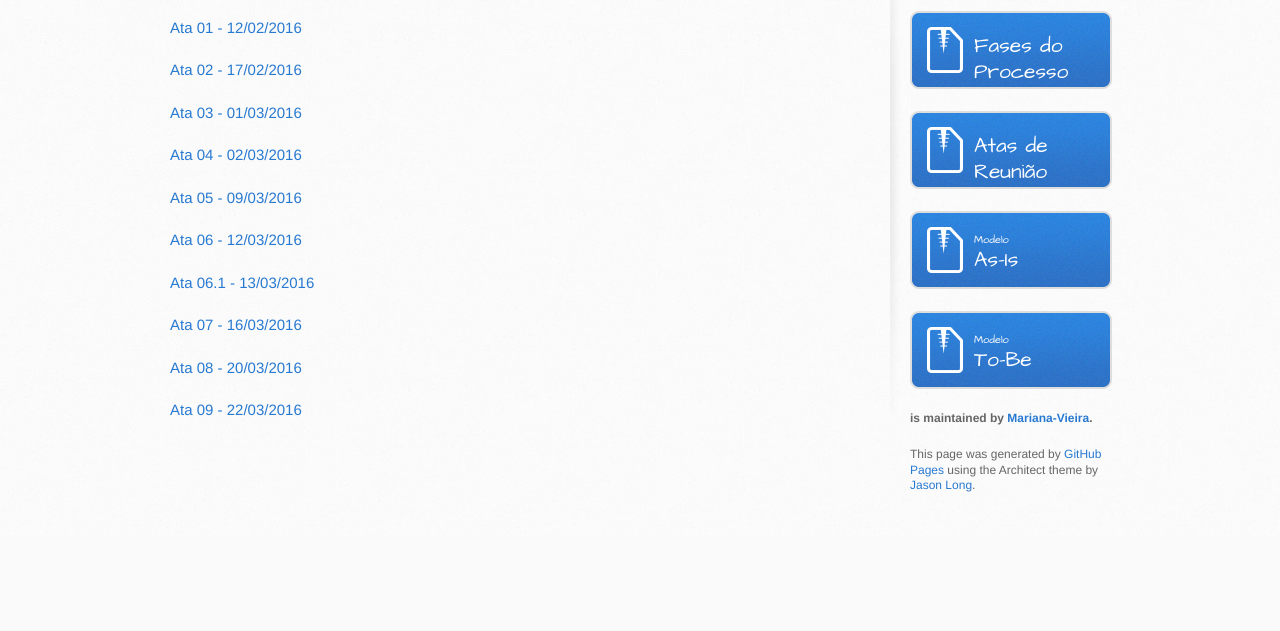
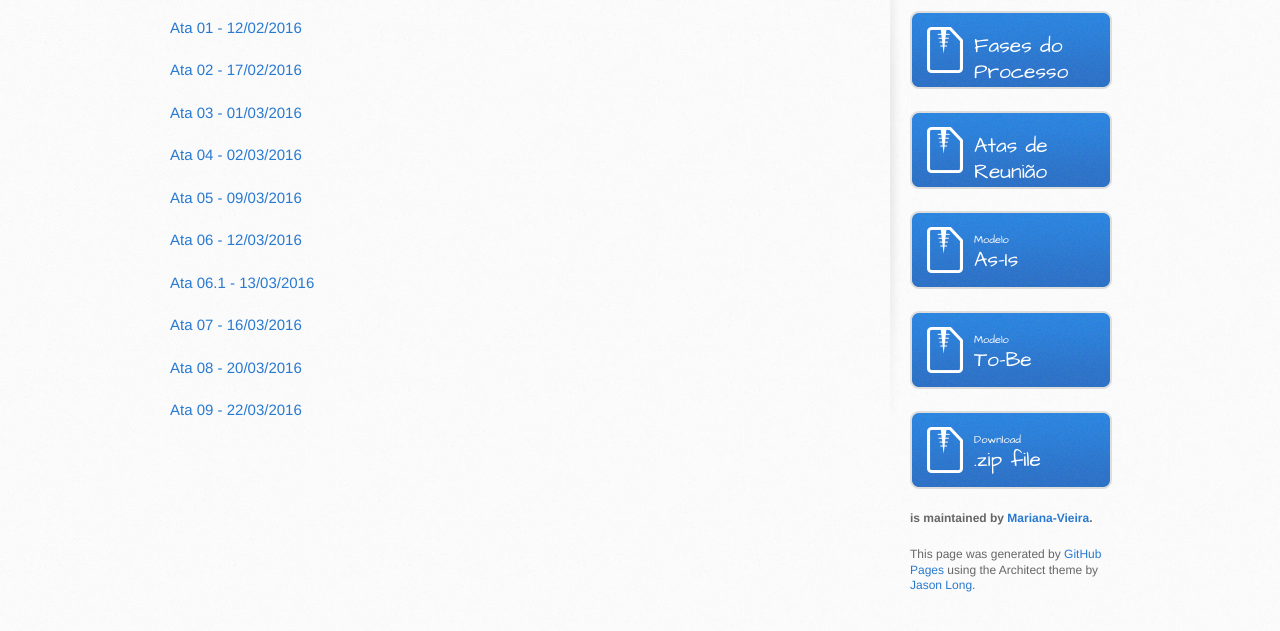
Before and after one commit to Mari-Vieira/Trabalho-MPN, a plain HTML site: page atas.html in a window 1280 px wide. Shown: the part 287-918 px from the top of the page. Before the commit the page ends 823 px from the top, so only its background shows below. Drawn offline with Linux system fonts and the light colour scheme.

Commit message:
Update atas.html

```diff
--- a/atas.html
+++ b/atas.html
@@ -79,6 +79,10 @@
             To-Be
           </a>
 
+          <a href="https://github.com/Mariana-Vieira/Trabalho-MPN/zipball/master" class="button">
+            <small>Download</small>
+            .zip file
+          </a>
 
 
 
```
